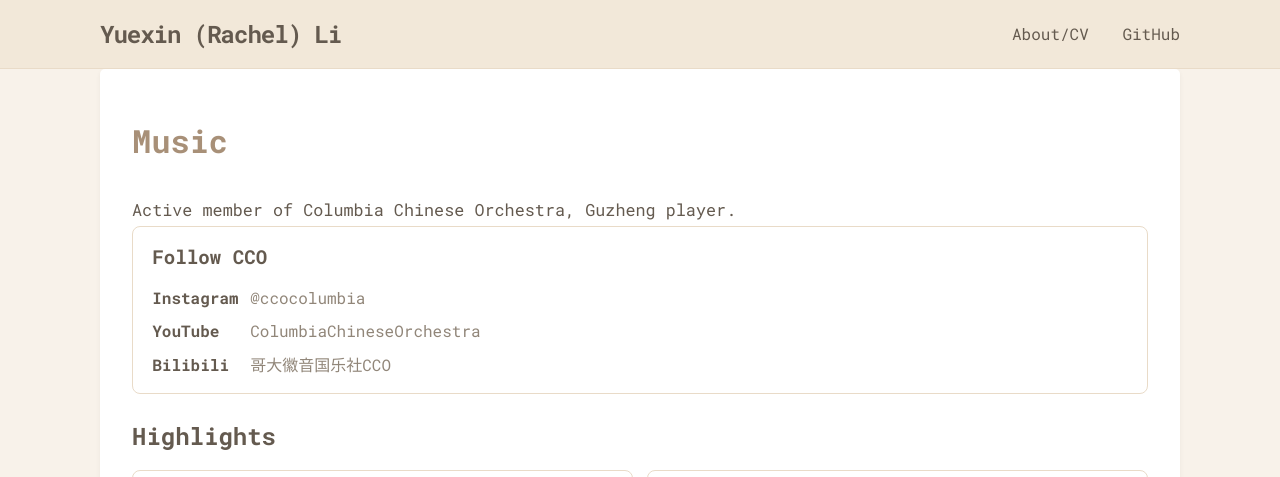
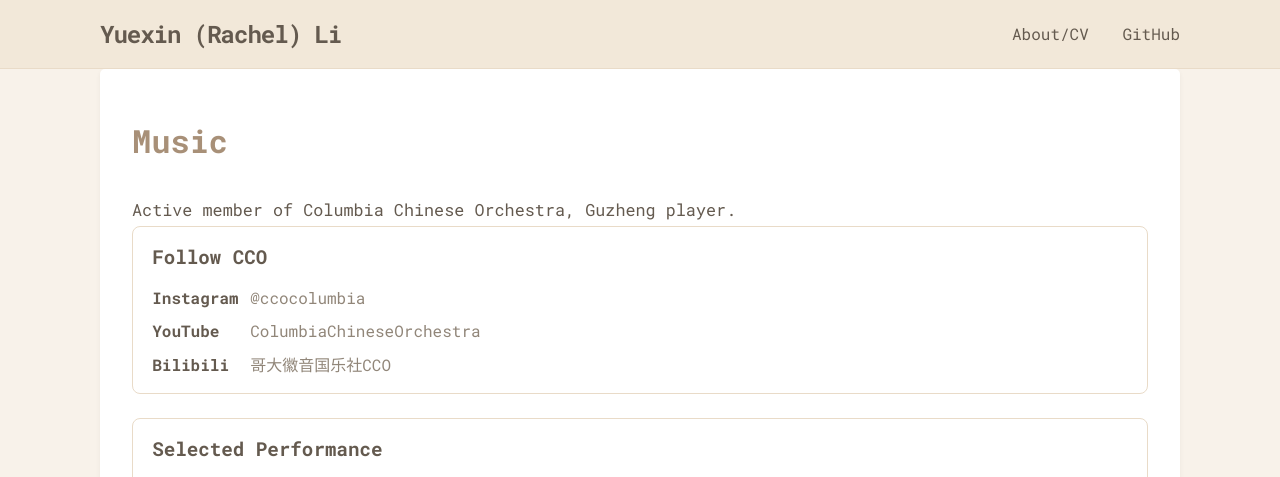
Before and after one commit to yuexin-li-7/yuexin-li-7.github.io, a Jekyll site: the page built from music.md, in a window 1280 px wide. Shown: the top 477 px of the page. Built offline with Jekyll 4.4.1, drawn with Linux system fonts in a browser that asks for light colours; grey boxes are pictures that could not be loaded.

Commit message:
Add selected performance YouTube section on music page

```diff
--- a/_sass/main.scss
+++ b/_sass/main.scss
@@ -756,6 +756,31 @@ body.film-lightbox-open {
   padding: 1rem 1.2rem;
 }
 
+.music-video {
+  margin-bottom: 1.5rem;
+  border: 1px solid $beige-medium;
+  border-radius: 8px;
+  background-color: white;
+  padding: 1rem 1.2rem;
+}
+
+.music-video-embed {
+  position: relative;
+  width: 100%;
+  padding-top: 56.25%;
+  border-radius: 8px;
+  overflow: hidden;
+  background-color: #111;
+}
+
+.music-video-embed iframe {
+  position: absolute;
+  inset: 0;
+  width: 100%;
+  height: 100%;
+  border: 0;
+}
+
 .music-link-list {
   list-style: none;
   margin: 0;
--- a/music.md
+++ b/music.md
@@ -24,6 +24,19 @@ permalink: /music/
   </ul>
 </section>
 
+<section class="music-video" aria-label="Selected performance">
+  <h2 class="music-section-title">Selected Performance</h2>
+  <div class="music-video-embed">
+    <iframe
+      src="https://www.youtube.com/embed/zgetUlqvGjQ"
+      title="Selected CCO performance"
+      loading="lazy"
+      allow="accelerometer; autoplay; clipboard-write; encrypted-media; gyroscope; picture-in-picture; web-share"
+      allowfullscreen
+    ></iframe>
+  </div>
+</section>
+
 <section class="music-highlights" aria-label="Performance highlights">
   <h2>Highlights</h2>
   <div class="project-figure-grid music-highlight-grid">
```
